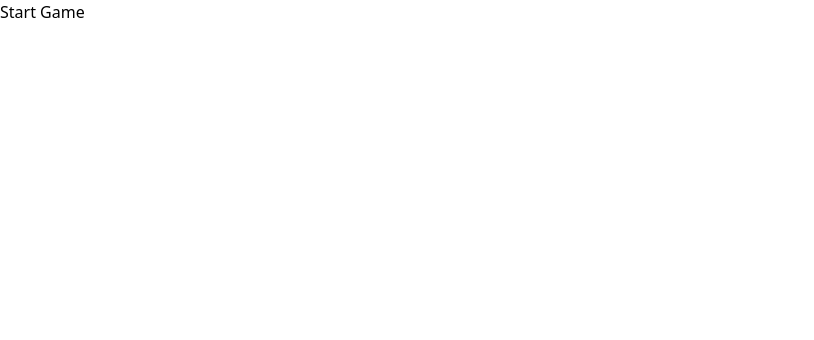
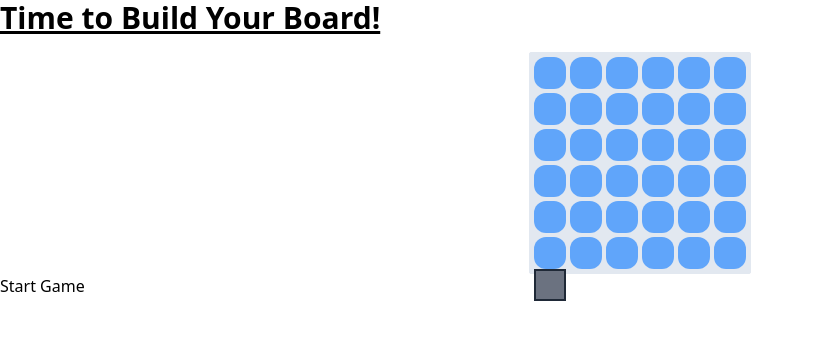
Before and after one commit to smmmfrd/battleship-react, a React (Vite) app: page /player in a window 1280 px wide. Shown: the top 340 px of the page, without its empty margins (0-814 px from the left). Built offline with nearby package versions, Linux system fonts and the light colour scheme.

Commit message:
Ship Placement Element

```diff
--- a/src/App.jsx
+++ b/src/App.jsx
@@ -14,7 +14,9 @@ export default function App() {
       <Routes>
         <Route path="/" element={<Navbar />} >
           <Route index element={<GameOptions />} />
-          <Route path="player" element={<PlayerBoardCreator />} />
+          <Route path="player" element={<PlayerBoardCreator
+            BOARD_SIZE={BOARD_SIZE}
+            SHIP_MARGIN={SHIP_MARGIN} />} />
           <Route path="game" element={<EnemyBoard
             BOARD_SIZE={BOARD_SIZE}
             SHIP_MARGIN={SHIP_MARGIN} />} />
--- a/src/components/BoardDisplay.jsx
+++ b/src/components/BoardDisplay.jsx
@@ -1,6 +1,7 @@
 import GridSquare from "./GridSquare";
 
-export default function BoardDisplay({ boardSize, shipMargin, shipData, boardData, handleSquareClick }) {
+export default function BoardDisplay({ boardSize, shipMargin, shipData, boardData, children,
+    handleSquareClick, handleSquareEnter = () => {}, handleSquareLeave = () => {} }) {
 
     function fillGrid() {
         var squares = [];
@@ -8,7 +9,9 @@ export default function BoardDisplay({ boardSize, shipMargin, shipData, boardDat
             // console.log(boardData[i]);
             squares.push(
                 <GridSquare key={i} position={i}
-                handleClick={boardData[i] > 0 ?  () => {} : handleSquareClick }/>
+                    handleClick={boardData[i] > 0 ? () => {} : handleSquareClick }
+                    handleEnter={handleSquareEnter}
+                    handleLeave={handleSquareLeave} />
             );
             switch (boardData[i]) {
                 case 0:
@@ -83,6 +86,9 @@ export default function BoardDisplay({ boardSize, shipMargin, shipData, boardDat
                 {fillGrid()}
             </div>
             {shipElements}
+            {children}
         </div>
     );
 }
+
+BoardDisplay.default
--- a/src/components/EnemyBoard.jsx
+++ b/src/components/EnemyBoard.jsx
@@ -29,7 +29,7 @@ export default function EnemyBoard({ BOARD_SIZE, SHIP_MARGIN }) {
     }
 
     return (
-        <div className="App">
+        <div className="enemy-board">
             <h1 className="text-3xl font-bold underline">
                 Time to Battle Ship!
             </h1>
--- a/src/components/GridSquare.jsx
+++ b/src/components/GridSquare.jsx
@@ -1,6 +1,8 @@
-export default function GridSquare({position, handleClick}) {
+export default function GridSquare({position, handleClick, handleEnter, handleLeave}) {
     return(
         <div id={position} className="w-8 h-8 rounded-xl bg-blue-400"
-        onClick={() => handleClick(position)}/>
+        onClick={() => handleClick(position)}
+        onMouseEnter={() => handleEnter(position)}
+        onMouseLeave={() => handleLeave(position)}/>
     )
 }
--- a/src/components/PlayerBoardCreator.jsx
+++ b/src/components/PlayerBoardCreator.jsx
@@ -1,7 +1,47 @@
+import { useState, useRef } from "react";
 import { Link } from "react-router-dom";
+import BoardDisplay from "./BoardDisplay";
+import GameBoard from "../gameboard";
 
-export default function PlayerBoardCreator() {
+export default function PlayerBoardCreator({BOARD_SIZE, SHIP_MARGIN}) {
+    const [playerBoard, setPlayerBoard] = useState(GameBoard(BOARD_SIZE));
+    const shipPlacer = useRef();
+
+    function handleClick(position) {
+        console.log(position);
+    }
+
+    function handleEnter(position) {
+        var [x, y] = [position % BOARD_SIZE, parseInt(position / BOARD_SIZE)];
+        x = (x * 36) + 4;
+        y = (y * 36) + 4;
+        shipPlacer.current.style.left = `${x}px`;
+        shipPlacer.current.style.top = `${y}px`;
+        shipPlacer.current.style.display = 'block';
+    }
+
+    function handleLeave(position) {
+        shipPlacer.current.style.display = 'none';
+    }
+
     return (
-        <Link to="/game">Start Game</Link>
+        <div className="enemy-board">
+            <h1 className="text-3xl font-bold underline">
+                Time to Build Your Board!
+            </h1>
+            <BoardDisplay
+                boardSize={BOARD_SIZE}
+                shipMargin={SHIP_MARGIN}
+                shipData={playerBoard.ships}
+                boardData={playerBoard.board}
+                handleSquareClick={handleClick}
+                handleSquareEnter={handleEnter}
+                handleSquareLeave={handleLeave}
+            >
+                <div ref={shipPlacer} className="w-8 h-8 bg-gray-500 border-2
+                border-gray-800 absolute pointer-events-none"/>
+            </BoardDisplay>
+            <Link to="/game">Start Game</Link>
+        </div>
     );
 }
```
